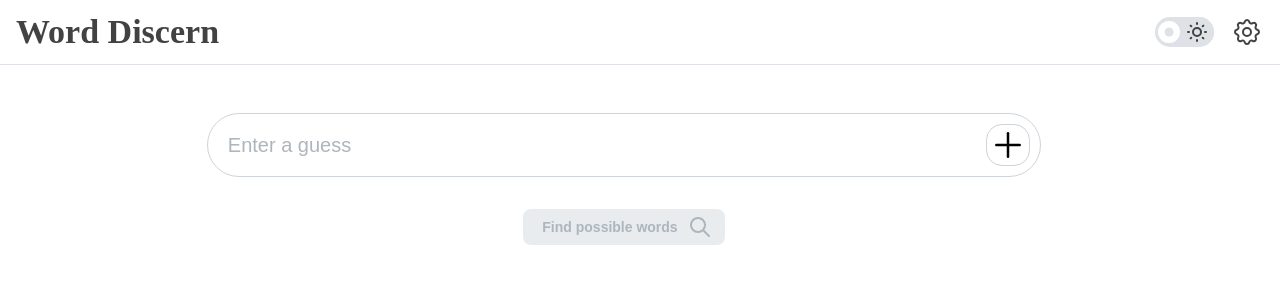
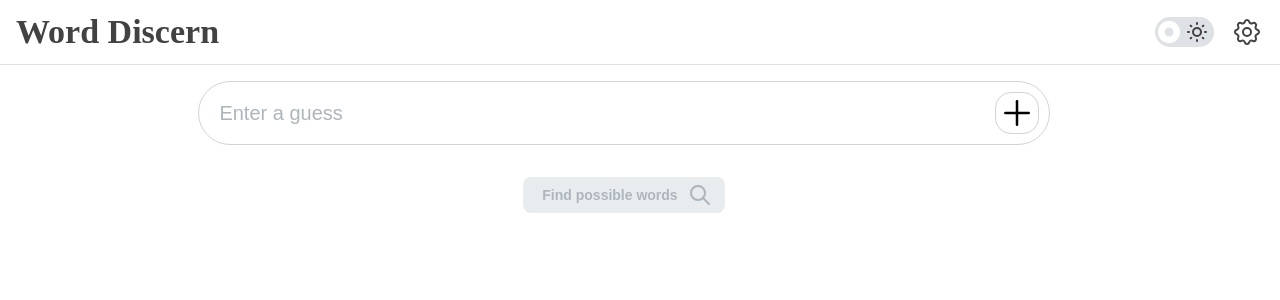
Before and after one commit to dLogan807/word-discern, a React (Vite) app: page / in a window 1280 px wide. Shown: the top 300 px of the page. Built offline with nearby package versions, Linux system fonts and the light colour scheme.

Commit message:
simplify main content and guess spacing

```diff
--- a/src/App.module.css
+++ b/src/App.module.css
@@ -47,8 +47,17 @@
 
 .content_body {
   grid-area: content-body;
+  display: flex;
+  flex-direction: column;
+  align-items: center;
+  row-gap: var(--mantine-spacing-xl);
   padding: var(--mantine-spacing-md);
   overflow-y: scroll;
+  width: 100%;
+
+  > * {
+    flex-shrink: 0;
+  }
 }
 
 .settings_pane {
@@ -97,14 +106,6 @@
   transform: rotate(90deg);
 }
 
-.find_words_button_container {
-  display: flex;
-  flex-direction: column;
-  align-items: center;
-  width: 100%;
-  margin-bottom: var(--mantine-spacing-sm);
-}
-
 .no_animation {
   transition: none;
 }
--- a/src/App.tsx
+++ b/src/App.tsx
@@ -161,7 +161,6 @@ export default function App() {
             onlyAllowWordListGuesses={onlyAllowWordListGuesses}
             doAnimations={doAnimations}
           />
-          <Box className={classes.find_words_button_container}>
           <Button
             variant="filled"
             onClick={handleGetPossibleWords}
@@ -170,8 +169,6 @@ export default function App() {
           >
             Find possible words
           </Button>
-          </Box>
-
           {showResults && (
             <Results
               results={results}
--- a/src/components/Guesses/GuessInputList/GuessInputList.module.css
+++ b/src/components/Guesses/GuessInputList/GuessInputList.module.css
@@ -1,18 +1,3 @@
-.guess_input_container {
-  transition:
-    width 0.25s,
-    padding 0.25s;
-  display: flex;
-  column-gap: var(--mantine-spacing-xl);
-  padding: var(--mantine-spacing-xl) var(--mantine-spacing-sm);
-  justify-content: center;
-  align-items: center;
-
-  @media (max-width: $mantine-breakpoint-sm) {
-    padding: var(--mantine-spacing-xl) var(--mantine-spacing-xs);
-  }
-}
-
 .guess_autocomplete_root {
   transition:
     width 0.25s,
@@ -91,4 +76,5 @@
   display: flex;
   flex-direction: column;
   align-items: center;
+  row-gap: var(--mantine-spacing-md);
 }
--- a/src/components/Guesses/GuessInputList/GuessInputList.tsx
+++ b/src/components/Guesses/GuessInputList/GuessInputList.tsx
@@ -1,4 +1,4 @@
-import { ActionIcon, Autocomplete, Box, Flex, Paper } from "@mantine/core";
+import { ActionIcon, Autocomplete, Box } from "@mantine/core";
 import { IconPlus } from "@tabler/icons-react";
 import { createContext, useMemo, useState, KeyboardEvent, Dispatch, SetStateAction } from "react";
 import { Guess } from "@/classes/guess";
@@ -86,8 +86,7 @@ export default function GuessInputList({
   }
 
   return (
-    <Paper>
-      <Flex classNames={{ root: classes.guess_input_container }}>
+    <>
       <Autocomplete
         aria-label="Guess"
         placeholder="Enter a guess"
@@ -120,8 +119,8 @@ export default function GuessInputList({
           option: classes.guess_autocomplete_option,
         }}
       />
-      </Flex>
 
+      {guesses.length > 0 && (
         <Box className={classes.guess_list}>
           <GuessContext value={{ removeGuess, updateGuess, doAnimations }}>
             {guesses.map((guess) => (
@@ -129,7 +128,8 @@ export default function GuessInputList({
             ))}
           </GuessContext>
         </Box>
-    </Paper>
+      )}
+    </>
   );
 }
 
--- a/src/components/Guesses/GuessItem/GuessItem.module.css
+++ /dev/null
@@ -1,3 +0,0 @@
-.guess_item {
-  margin-bottom: 1rem;
-}
--- a/src/components/Guesses/GuessItem/GuessItem.tsx
+++ b/src/components/Guesses/GuessItem/GuessItem.tsx
@@ -3,11 +3,10 @@ import React from "react";
 import { Guess } from "@/classes/guess";
 import LetterButton from "@/components/Guesses/LetterButton/LetterButton";
 import RemoveButton from "@/components/Guesses/RemoveButton/RemoveButton";
-import classes from "./GuessItem.module.css";
 
 export default function GuessItem({ guess }: { guess: Guess }): React.ReactElement {
   return (
-    <Group classNames={{ root: classes.guess_item }}>
+    <Group>
       {guess.letters.map((letter, idx) => (
         <LetterButton key={idx} letter={letter} guess={guess} />
       ))}
```
Lines whose indentation alone changed are shown as unchanged.
